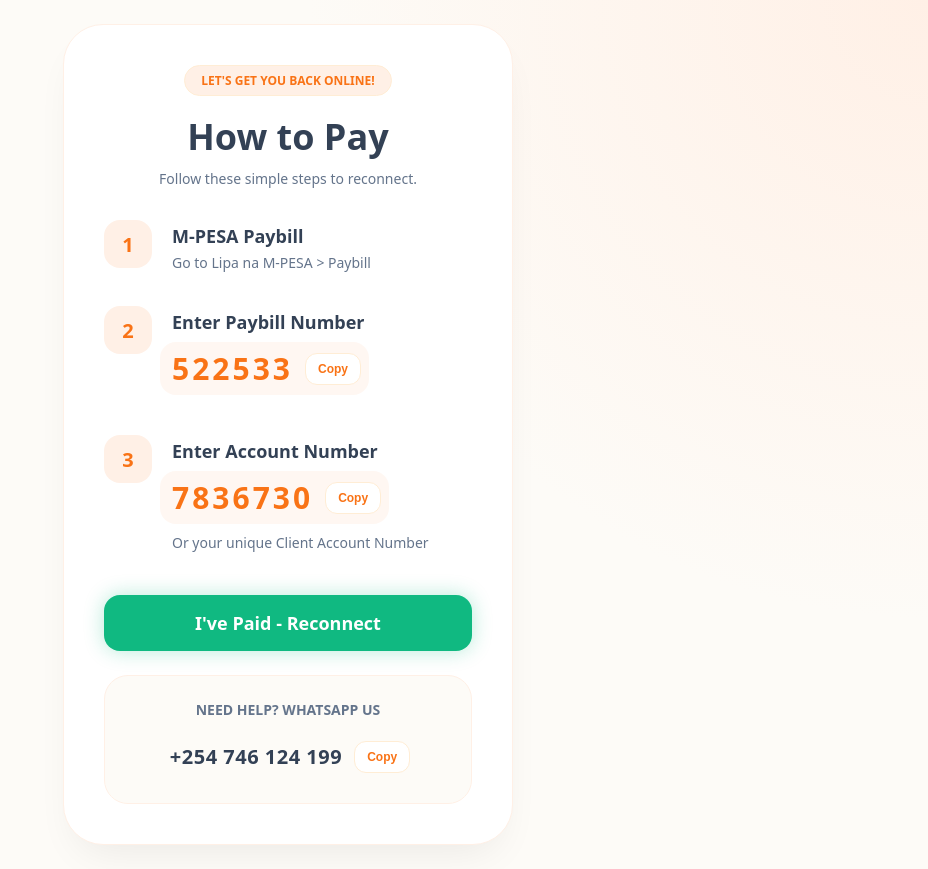
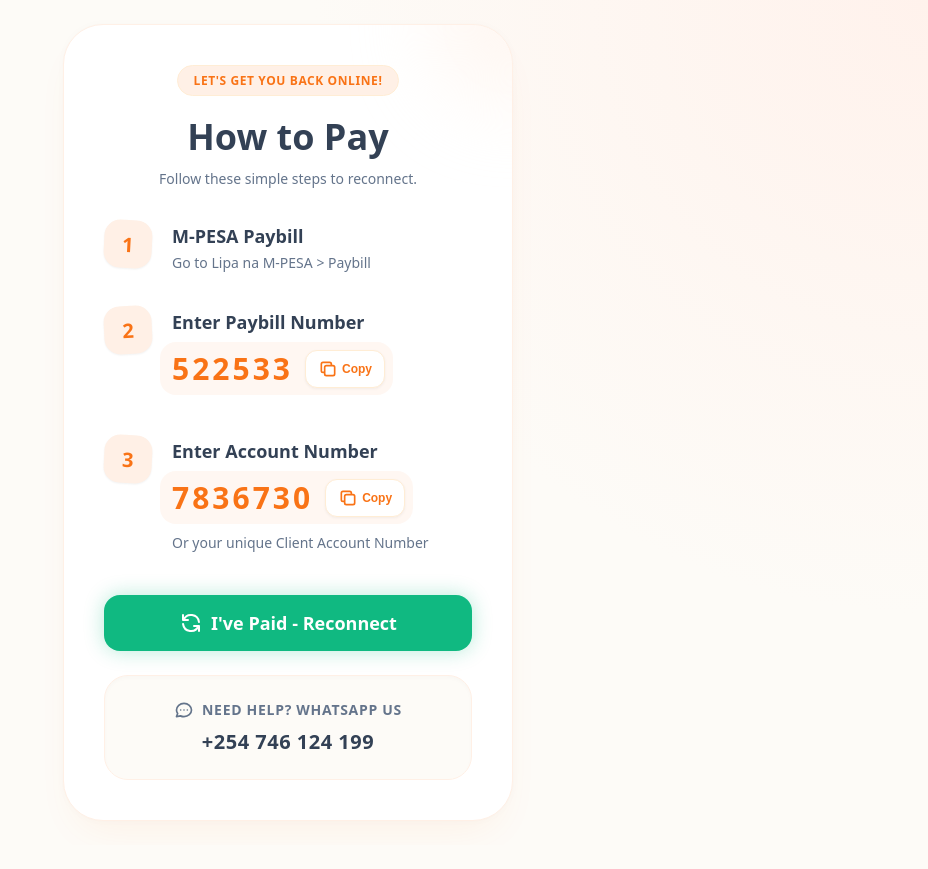
Before and after one commit to cheng9a/isp-billing-warning, a plain HTML site: page index.html in a window 1280 px wide. Shown: the whole page, without its empty margins (352-1280 px from the left). After the commit the page ends 845 px from the top, so only its background shows below. Drawn offline with Linux system fonts and the light colour scheme.

Commit message:
Update index.html

```diff
--- a/index.html
+++ b/index.html
@@ -6,111 +6,292 @@
     <title>Let's get you back online!</title>
     <style>
         :root {
-            --bg-main: #FDFBF7; --card-bg: #FFFFFF;
-            --accent: #F97316; --accent-light: #FFF0E6;
-            --text-main: #334155; --text-muted: #64748B;
-            --btn-bg: #10B981; --btn-hover: #059669;
+            --bg-main: #FDFBF7;
+            --card-bg: #FFFFFF;
+            --accent: #F97316;
+            --accent-light: #FFF0E6;
+            --accent-hover: #EA580C;
+            --text-main: #334155;
+            --text-muted: #64748B;
+            --whatsapp-bg: #10B981;
+            --whatsapp-hover: #059669;
         }
+
         * { box-sizing: border-box; margin: 0; padding: 0; }
+
         body {
             background-color: var(--bg-main);
-            background-image: radial-gradient(circle at top right, var(--accent-light) 0%, var(--bg-main) 40%);
-            color: var(--text-main); font-family: system-ui, -apple-system, sans-serif;
-            display: flex; align-items: center; justify-content: center; min-height: 100vh; padding: 1.5rem;
+            background-image: radial-gradient(circle at top right, #FFF2EC 0%, #FDFBF7 40%);
+            color: var(--text-main);
+            font-family: system-ui, -apple-system, BlinkMacSystemFont, 'Segoe UI', Roboto, sans-serif;
+            display: flex;
+            align-items: center;
+            justify-content: center;
+            min-height: 100vh;
+            padding: 1.5rem;
         }
+
         .card {
-            background-color: var(--card-bg); border-radius: 2.5rem; padding: 2.5rem; width: 100%; max-width: 450px;
-            box-shadow: 0 20px 40px -15px rgba(0,0,0,0.08); border: 1px solid var(--accent-light); position: relative; overflow: hidden;
+            background-color: var(--card-bg);
+            border-radius: 2.5rem;
+            padding: 2.5rem;
+            width: 100%;
+            max-width: 450px;
+            box-shadow: 0 20px 40px -15px rgba(249, 115, 22, 0.08), 0 0 10px rgba(0,0,0,0.02);
+            border: 1px solid #FFF0E6;
+            position: relative;
+            overflow: hidden;
         }
-        .header { text-align: center; margin-bottom: 2rem; position: relative; z-index: 10; }
+
+        .blob {
+            position: absolute;
+            top: -5rem;
+            right: -5rem;
+            width: 10rem;
+            height: 10rem;
+            background-color: var(--accent-light);
+            border-radius: 50%;
+            opacity: 0.5;
+            filter: blur(40px);
+            pointer-events: none;
+        }
+
+        .header {
+            text-align: center;
+            margin-bottom: 2rem;
+            position: relative;
+            z-index: 10;
+        }
+
         .badge {
-            display: inline-block; background-color: var(--accent-light); color: var(--accent);
-            padding: 0.375rem 1rem; border-radius: 9999px; font-size: 0.75rem; font-weight: 700; text-transform: uppercase; margin-bottom: 1rem; border: 1px solid #ffedd5; transition: all 0.3s;
+            display: inline-block;
+            background-color: var(--accent-light);
+            color: var(--accent);
+            padding: 0.375rem 1rem;
+            border-radius: 9999px;
+            font-size: 0.75rem;
+            font-weight: 700;
+            text-transform: uppercase;
+            letter-spacing: 0.05em;
+            margin-bottom: 1rem;
+            border: 1px solid #ffedd5;
         }
+
         h1 { font-size: 2.25rem; font-weight: 800; margin-bottom: 0.5rem; }
         .subtitle { color: var(--text-muted); font-size: 0.875rem; font-weight: 500; }
+
         .steps { display: flex; flex-direction: column; gap: 2rem; margin-bottom: 2.5rem; position: relative; z-index: 10; }
         .step { display: flex; align-items: flex-start; gap: 1.25rem; }
-        .step-number { width: 3rem; height: 3rem; border-radius: 1rem; background-color: var(--accent-light); color: var(--accent); display: flex; align-items: center; justify-content: center; flex-shrink: 0; font-weight: 700; font-size: 1.25rem; }
+
+        .step-number {
+            width: 3rem;
+            height: 3rem;
+            border-radius: 1rem;
+            background-color: var(--accent-light);
+            color: var(--accent);
+            display: flex;
+            align-items: center;
+            justify-content: center;
+            flex-shrink: 0;
+            font-weight: 700;
+            font-size: 1.25rem;
+            box-shadow: 0 1px 2px 0 rgba(0, 0, 0, 0.05);
+            transition: transform 0.2s ease;
+            transform: rotate(3deg);
+        }
+        .step:nth-child(2) .step-number { transform: rotate(-3deg); }
+        .step:hover .step-number { transform: rotate(0deg); }
+
         .step-text { padding-top: 0.25rem; }
         .step-text h2 { font-size: 1.125rem; font-weight: 700; margin-bottom: 0.25rem; }
         .step-text p { color: var(--text-muted); font-size: 0.875rem; font-weight: 500; line-height: 1.6; }
-        .highlight-wrapper { display: inline-flex; align-items: center; gap: 0.75rem; background-color: rgba(255, 240, 230, 0.5); padding: 0.375rem 0.5rem 0.375rem 0.75rem; border-radius: 1rem; margin-left: -0.75rem; margin-top: 0.25rem; margin-bottom: 0.5rem; }
-        .highlight { color: var(--accent); font-weight: 800; font-size: 1.875rem; letter-spacing: 0.1em; }
-        .copy-btn { background-color: white; border: 1px solid #ffedd5; color: var(--accent); padding: 0.5rem 0.75rem; border-radius: 0.75rem; font-size: 0.75rem; font-weight: 700; cursor: pointer; display: flex; align-items: center; gap: 0.25rem; }
+
+        .highlight-wrapper {
+            display: inline-flex;
+            align-items: center;
+            gap: 0.75rem;
+            background-color: rgba(255, 240, 230, 0.5);
+            padding: 0.375rem 0.5rem 0.375rem 0.75rem;
+            border-radius: 1rem;
+            margin-left: -0.75rem;
+            margin-top: 0.25rem;
+            margin-bottom: 0.5rem;
+        }
+
+        .highlight {
+            color: var(--accent);
+            font-weight: 800;
+            font-size: 1.875rem;
+            letter-spacing: 0.1em;
+        }
+
+        .copy-btn {
+            background-color: white;
+            border: 1px solid #ffedd5;
+            color: var(--accent);
+            padding: 0.5rem 0.75rem;
+            border-radius: 0.75rem;
+            font-size: 0.75rem;
+            font-weight: 700;
+            cursor: pointer;
+            display: flex;
+            align-items: center;
+            gap: 0.25rem;
+            transition: all 0.2s;
+            box-shadow: 0 1px 3px rgba(0,0,0,0.05);
+        }
+
+        .copy-btn:hover { background-color: var(--accent-light); }
+        .copy-btn:active { transform: scale(0.95); }
         .copy-btn svg { width: 1.25rem; height: 1.25rem; }
-        .btn-main { display: flex; align-items: center; justify-content: center; gap: 0.5rem; width: 100%; background-color: var(--btn-bg); color: white; font-weight: 800; font-size: 1.125rem; padding: 1rem; border-radius: 1rem; text-decoration: none; box-shadow: 0 0 20px rgba(16, 185, 129, 0.3); transition: all 0.3s; margin-bottom: 1.5rem; position: relative; z-index: 10; }
-        .btn-secondary { display: flex; flex-direction: column; align-items: center; justify-content: center; background-color: var(--bg-main); border-radius: 1.5rem; padding: 1.5rem; text-decoration: none; border: 1px solid #FFF0E6; position: relative; z-index: 10; }
+
+        .btn-main {
+            display: flex;
+            align-items: center;
+            justify-content: center;
+            gap: 0.5rem;
+            width: 100%;
+            background-color: var(--whatsapp-bg);
+            color: white;
+            font-weight: 800;
+            font-size: 1.125rem;
+            padding: 1rem;
+            border-radius: 1rem;
+            text-decoration: none;
+            box-shadow: 0 0 20px rgba(16, 185, 129, 0.3);
+            transition: all 0.2s;
+            margin-bottom: 1.5rem;
+            position: relative;
+            z-index: 10;
+        }
+        .btn-main:hover { background-color: var(--whatsapp-hover); box-shadow: 0 0 25px rgba(16, 185, 129, 0.5); }
+        .btn-main:active { transform: scale(0.98); }
+        .btn-main svg { width: 1.5rem; height: 1.5rem; transition: transform 0.5s; }
+        .btn-main:hover svg { transform: rotate(180deg); }
+
+        .btn-secondary {
+            display: flex;
+            flex-direction: column;
+            align-items: center;
+            justify-content: center;
+            background-color: var(--bg-main);
+            border-radius: 1.5rem;
+            padding: 1.5rem;
+            text-decoration: none;
+            border: 1px solid #FFF0E6;
+            box-shadow: inset 0 2px 4px 0 rgba(0, 0, 0, 0.02);
+            transition: all 0.2s;
+            position: relative;
+            z-index: 10;
+        }
+        .btn-secondary:hover { transform: translateY(-2px); box-shadow: 0 20px 40px -15px rgba(249, 115, 22, 0.08); border-color: var(--accent-light); }
+
         .help-header { display: flex; align-items: center; gap: 0.5rem; margin-bottom: 0.5rem; }
-        .help-header p { color: var(--text-muted); font-size: 0.875rem; font-weight: 700; text-transform: uppercase; }
-        .phone-number { color: var(--text-main); font-weight: 800; font-size: 1.25rem; letter-spacing: 0.025em; }
+        .help-header svg { width: 1.25rem; height: 1.25rem; color: var(--text-muted); transition: color 0.2s; }
+        .help-header p { color: var(--text-muted); font-size: 0.875rem; font-weight: 700; text-transform: uppercase; letter-spacing: 0.05em; transition: color 0.2s; }
+        .btn-secondary:hover .help-header p, .btn-secondary:hover .help-header svg { color: var(--accent); }
+
+        .phone-number { color: var(--text-main); font-weight: 800; font-size: 1.25rem; letter-spacing: 0.025em; transition: color 0.2s; }
+        .btn-secondary:hover .phone-number { color: var(--accent); }
     </style>
 </head>
 <body>
+
     <div class="card">
+        <div class="blob"></div>
+
         <div class="header">
-            <div class="badge" id="status-badge">Let's get you back online!</div>
-            <h1 id="status-title">How to Pay</h1>
-            <p class="subtitle" id="status-subtitle">Follow these simple steps to reconnect.</p>
+            <div class="badge">Let's get you back online!</div>
+            <h1>How to Pay</h1>
+            <p class="subtitle">Follow these simple steps to reconnect.</p>
         </div>
+
         <div class="steps">
             <div class="step">
-                <div class="step-number" id="step1-color">1</div>
-                <div class="step-text"><h2>M-PESA Paybill</h2><p>Go to Lipa na M-PESA &gt; Paybill</p></div>
+                <div class="step-number">1</div>
+                <div class="step-text">
+                    <h2>M-PESA Paybill</h2>
+                    <p>Go to Lipa na M-PESA &gt; Paybill</p>
+                </div>
             </div>
+
             <div class="step">
-                <div class="step-number" id="step2-color">2</div>
-                <div class="step-text"><h2>Enter Paybill Number</h2>
-                    <div class="highlight-wrapper" id="hw1"><span class="highlight" id="h1-color">522533</span>
-                        <button class="copy-btn" id="cb1" onclick="copyText('522533', this)">Copy</button>
+                <div class="step-number">2</div>
+                <div class="step-text">
+                    <h2>Enter Paybill Number</h2>
+                    <div class="highlight-wrapper">
+                        <span class="highlight">522533</span>
+                        <button class="copy-btn" onclick="copyText('522533', this)">
+                            <svg xmlns="http://www.w3.org/2000/svg" fill="none" viewBox="0 0 24 24" stroke="currentColor" stroke-width="2">
+                                <path stroke-linecap="round" stroke-linejoin="round" d="M8 16H6a2 2 0 01-2-2V6a2 2 0 012-2h8a2 2 0 012 2v2m-6 12h8a2 2 0 002-2v-8a2 2 0 00-2-2h-8a2 2 0 00-2 2v8a2 2 0 002 2z" />
+                            </svg>
+                            Copy
+                        </button>
                     </div>
                 </div>
             </div>
+
             <div class="step">
-                <div class="step-number" id="step3-color">3</div>
-                <div class="step-text"><h2>Enter Account Number</h2>
-                    <div class="highlight-wrapper" id="hw2"><span class="highlight" id="h2-color">7836730</span>
-                        <button class="copy-btn" id="cb2" onclick="copyText('7836730', this)">Copy</button>
+                <div class="step-number">3</div>
+                <div class="step-text">
+                    <h2>Enter Account Number</h2>
+                    <div class="highlight-wrapper">
+                        <span class="highlight">7836730</span>
+                        <button class="copy-btn" onclick="copyText('7836730', this)">
+                            <svg xmlns="http://www.w3.org/2000/svg" fill="none" viewBox="0 0 24 24" stroke="currentColor" stroke-width="2">
+                                <path stroke-linecap="round" stroke-linejoin="round" d="M8 16H6a2 2 0 01-2-2V6a2 2 0 012-2h8a2 2 0 012 2v2m-6 12h8a2 2 0 002-2v-8a2 2 0 00-2-2h-8a2 2 0 00-2 2v8a2 2 0 002 2z" />
+                            </svg>
+                            Copy
+                        </button>
                     </div>
                     <p>Or your unique Client Account Number</p>
                 </div>
             </div>
         </div>
-        <a href="https://wa.me/254746124199?text=Hello,%20I%20have%20paid.%20Please%20check%20and%20reconnect%20my%20internet." id="main-btn" target="_blank" class="btn-main">I've Paid - Reconnect</a>
-        <div class="btn-secondary">
-            <div class="help-header"><p>Need Help? WhatsApp us</p></div>
-            <div class="highlight-wrapper" style="margin: 0.5rem 0 0 0; background: transparent;"><span class="phone-number">+254 746 124 199</span>
-                <button class="copy-btn" onclick="copyText('+254746124199', this)">Copy</button>
+
+        <a href="https://wa.me/254746124199?text=Hello,%20I%20have%20paid.%20Please%20check%20and%20reconnect%20my%20internet." target="_blank" rel="noopener noreferrer" class="btn-main">
+            <svg xmlns="http://www.w3.org/2000/svg" fill="none" viewBox="0 0 24 24" stroke="currentColor" stroke-width="2">
+                <path stroke-linecap="round" stroke-linejoin="round" d="M4 4v5h.582m15.356 2A8.001 8.001 0 004.582 9m0 0H9m11 11v-5h-.581m0 0a8.003 8.003 0 01-15.357-2m15.357 2H15" />
+            </svg>
+            I've Paid - Reconnect
+        </a>
+
+        <a href="https://wa.me/254746124199?text=Hi,%20I%20need%20help%20with%20my%20internet%20connection." target="_blank" rel="noopener noreferrer" class="btn-secondary">
+            <div class="help-header">
+                <svg xmlns="http://www.w3.org/2000/svg" fill="none" viewBox="0 0 24 24" stroke="currentColor" stroke-width="2">
+                  <path stroke-linecap="round" stroke-linejoin="round" d="M8 12h.01M12 12h.01M16 12h.01M21 12c0 4.418-4.03 8-9 8a9.863 9.863 0 01-4.255-.949L3 20l1.395-3.72C3.512 15.042 3 13.574 3 12c0-4.418 4.03-8 9-8s9 3.582 9 8z" />
+                </svg>
+                <p>Need Help? WhatsApp us</p>
             </div>
-        </div>
+            <p class="phone-number">+254 746 124 199</p>
+        </a>
     </div>
+
     <script>
         function copyText(text, btnElement) {
-            const orig = btnElement.innerHTML;
+            // Save the original button content
+            const originalHTML = btnElement.innerHTML;
+
+            // Write to clipboard
             navigator.clipboard.writeText(text).then(() => {
-                btnElement.innerHTML = 'Copied!'; setTimeout(() => { btnElement.innerHTML = orig; }, 2000);
+                // Change button to show success
+                btnElement.innerHTML = `
+                    <svg xmlns="http://www.w3.org/2000/svg" fill="none" viewBox="0 0 24 24" stroke="currentColor" stroke-width="2">
+                        <path stroke-linecap="round" stroke-linejoin="round" d="M5 13l4 4L19 7" />
+                    </svg>
+                    Copied!
+                `;
+                btnElement.style.color = '#10B981'; // Green color to indicate success
+
+                // Revert back after 2 seconds
+                setTimeout(() => {
+                    btnElement.innerHTML = originalHTML;
+                    btnElement.style.color = '';
+                }, 2000);
+            }).catch(err => {
+                console.error('Failed to copy text: ', err);
             });
         }
-        window.onload = function() {
-            var img = new Image();
-            img.onload = function() {
-                // Internet is active! Morph to Soft Warning Mode
-                document.title = "Friendly Reminder";
-                document.getElementById('status-badge').innerText = "Upcoming Due Date";
-                document.getElementById('status-badge').style.cssText = "background-color: #DBEAFE; color: #2563EB; border-color: #BFDBFE;";
-                document.getElementById('status-title').innerText = "Bill Due Soon";
-                document.getElementById('status-subtitle').innerText = "This is a friendly reminder to settle your upcoming internet bill to avoid service interruption.";
-
-                var btn = document.getElementById('main-btn');
-                btn.innerHTML = 'Acknowledge & Continue Browsing';
-                // Update the link to trigger the MikroTik bypass rule
-                btn.href = "http://neverssl.com/acknowledge";
-                btn.removeAttribute('target'); // Remove _blank so it loads in the same window
-                btn.style.backgroundColor = "#3B82F6"; // Blue
-                btn.onclick = null; // Let the browser naturally navigate to the link
-            };
-            img.src = "https://www.google.com/favicon.ico?" + new Date().getTime();
-        };
     </script>
 </body>
 </html>
```
